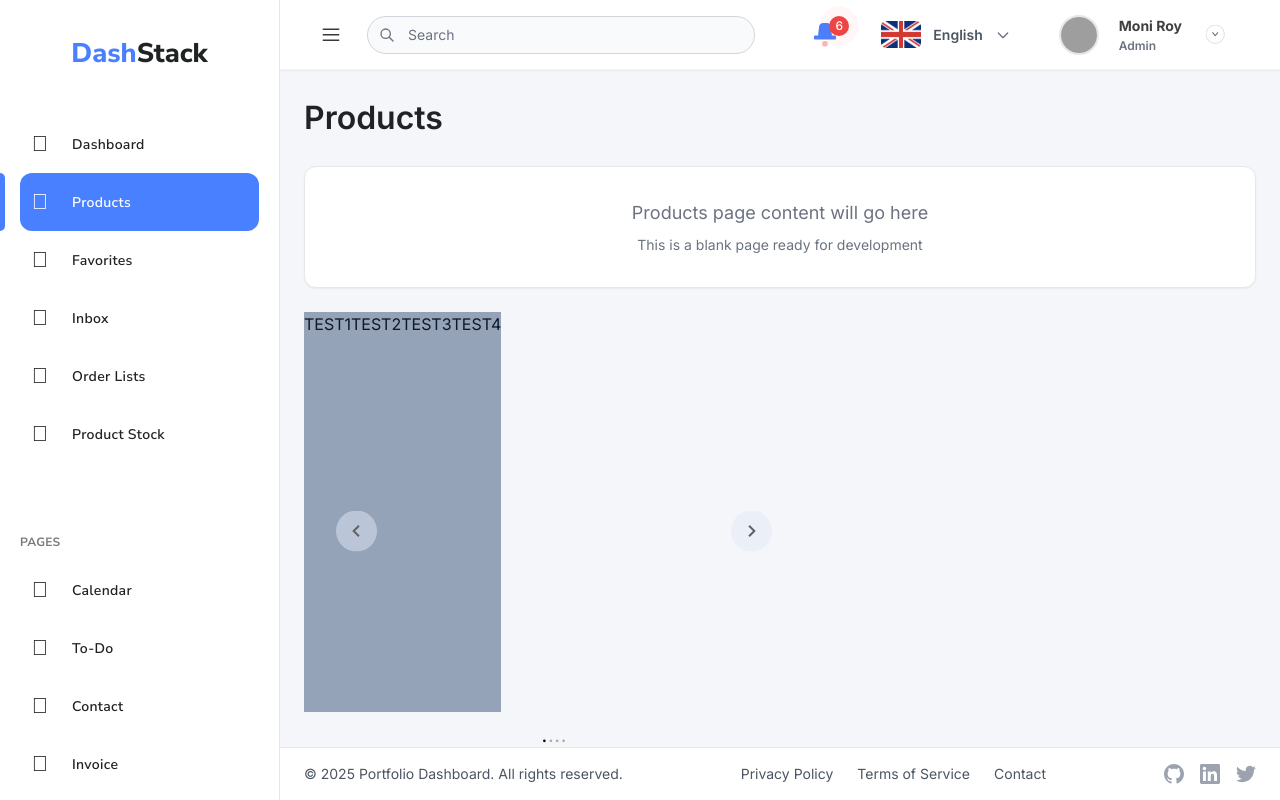
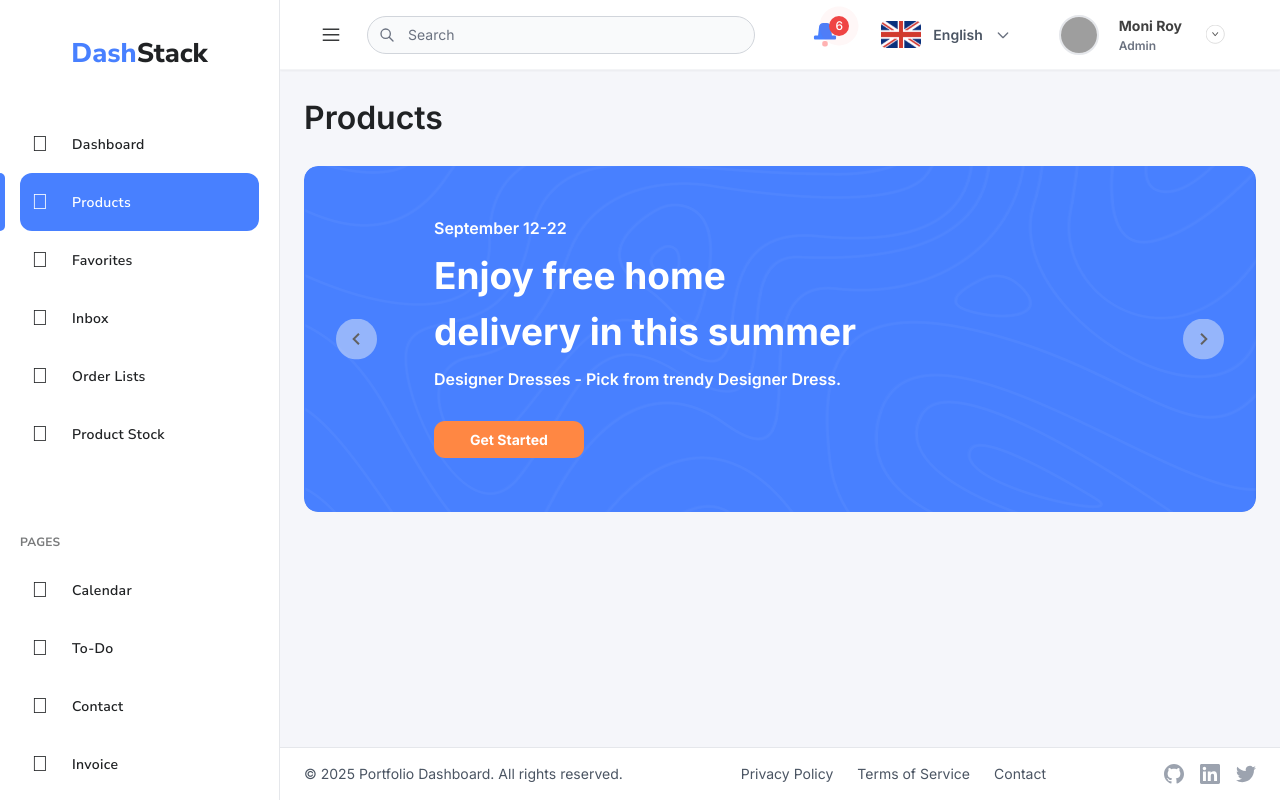
Before and after one commit to EkaBachrudin/personal-dashboard, an Angular app: page /products in a window 1280 px wide. Built offline with nearby package versions, Linux system fonts and the light colour scheme; grey boxes are pictures that could not be loaded.

Commit message:
Hero banner product

```diff
--- a/package.json
+++ b/package.json
@@ -3,7 +3,7 @@
   "version": "0.0.0",
   "scripts": {
     "ng": "ng",
-    "start": "ng serve",
+    "start": "ng serve --port 4500",
     "build": "ng build",
     "watch": "ng build --watch --configuration development",
     "test": "ng test"
@@ -31,6 +31,7 @@
     "@observablehq/plot": "^0.6.17",
     "@types/d3": "^7.4.3",
     "d3": "^7.9.0",
+    "htl": "^0.3.1",
     "rxjs": "~7.8.0",
     "tslib": "^2.3.0",
     "zone.js": "~0.15.0"
--- a/src/app/pages/products/products.component.html
+++ b/src/app/pages/products/products.component.html
@@ -4,22 +4,39 @@
     <h1>Products</h1>
   </div>
 
-  <!-- Blank Content Area -->
-  <div class="bg-white rounded-xl shadow-sm border border-gray-200 p-8">
-    <div class="text-center text-gray-500">
-      <p class="text-lg">Products page content will go here</p>
-      <p class="text-sm mt-2">This is a blank page ready for development</p>
-    </div>
-  </div>
+  <div class="mt-6">
 
-  <div class="mt-6">
-    <div class="w-[500px]">
-      <app-content-slider [parentWidth]="500" [dots]="true">
-        <div #slideItem class="slide h-[400px] bg-slate-400">TEST1</div>
-        <div #slideItem class="slide h-[400px] bg-slate-400">TEST2</div>
-        <div #slideItem class="slide h-[400px] bg-slate-400">TEST3</div>
-        <div #slideItem class="slide h-[400px] bg-slate-400">TEST4</div>
+    <section class="product-hero" #parentElement>
+      <app-content-slider [parentWidth]="parentElement.clientWidth">
+        <div #slideItem
+        class="h-[346px] bg-[#4880FF] w-full rounded-[14px] shadow py-[50px] px-[130px]"
+        style="background-image: url('/assets/images/Pattern.png');">
+
+         <div>
+            <div class="text-[16px] text-white font-semibold">September 12-22</div>
+            <div class="text-[37px] font-black text-white mt-2">Enjoy free home <br> delivery in this summer</div>
+            <div class="text-[16px] font-semibold text-white mt-2">Designer Dresses - Pick from trendy Designer Dress.</div>
+
+            <button class="bg-[#FF8743] rounded-[11px] px-9 py-2 text-white text-[14px] font-bold mt-[30px]">Get Started</button>
+         </div>
+
+        </div>
+
+        <div #slideItem
+        class="h-[346px] bg-[#448064] w-full rounded-[14px] shadow py-[50px] px-[130px]"
+        style="background-image: url('/assets/images/Pattern.png');">
+
+         <div>
+            <div class="text-[16px] text-white font-semibold">September 12-22</div>
+            <div class="text-[37px] font-black text-white mt-2">Enjoy free home <br> delivery in this summer</div>
+            <div class="text-[16px] font-semibold text-white mt-2">Designer Dresses - Pick from trendy Designer Dress.</div>
+
+            <button class="bg-[#FF8743] rounded-[11px] px-9 py-2 text-white text-[14px] font-bold mt-[30px]">Get Started</button>
+         </div>
+
+        </div>
       </app-content-slider>
-    </div>
+    </section>
+
   </div>
 </div>
--- a/src/app/pages/products/products.component.scss
+++ b/src/app/pages/products/products.component.scss
@@ -2,3 +2,12 @@
 .title h1 {
   color: #202224;
 }
+
+.product-hero {
+  @apply w-full;
+  ::ng-deep {
+    .slides-overflow {
+      @apply rounded-[14px];
+    }
+  }
+}
--- a/src/app/pages/products/products.component.ts
+++ b/src/app/pages/products/products.component.ts
@@ -9,5 +9,5 @@ import { ContentSlider } from '../../shared/lib/content-slider/content-slider';
   styleUrl: './products.component.scss'
 })
 export class ProductsComponent {
-  // Blank products page - functionality can be added later
+  caraouselWidht: number = window.innerWidth;
 }
--- a/src/app/shared/lib/content-slider/content-slider.scss
+++ b/src/app/shared/lib/content-slider/content-slider.scss
@@ -13,14 +13,6 @@
     display: flex;
     height: 100%;
     transition: transform ease-out 0.3s;
-}
-
-.slide {
-    height: 100%;
-    border-radius: 10px;
-    background-size: cover;
-    background-position: center;
-    flex-shrink: 0;
 }
 
 .arrow {
--- a/src/app/shared/lib/content-slider/content-slider.ts
+++ b/src/app/shared/lib/content-slider/content-slider.ts
@@ -11,7 +11,7 @@ export class ContentSlider implements AfterContentInit {
   @ContentChildren('slideItem') slidesElements!: QueryList<ElementRef>;
 
   parentWidth = input.required<number>();
-  dots = input<boolean>(true);
+  dots = input<boolean>(false);
   autoScroll = input<boolean>(false);
 
   currentSlideOutput = output<number>();
```
Also changed, not shown: public/assets/images/Pattern.png (added).
